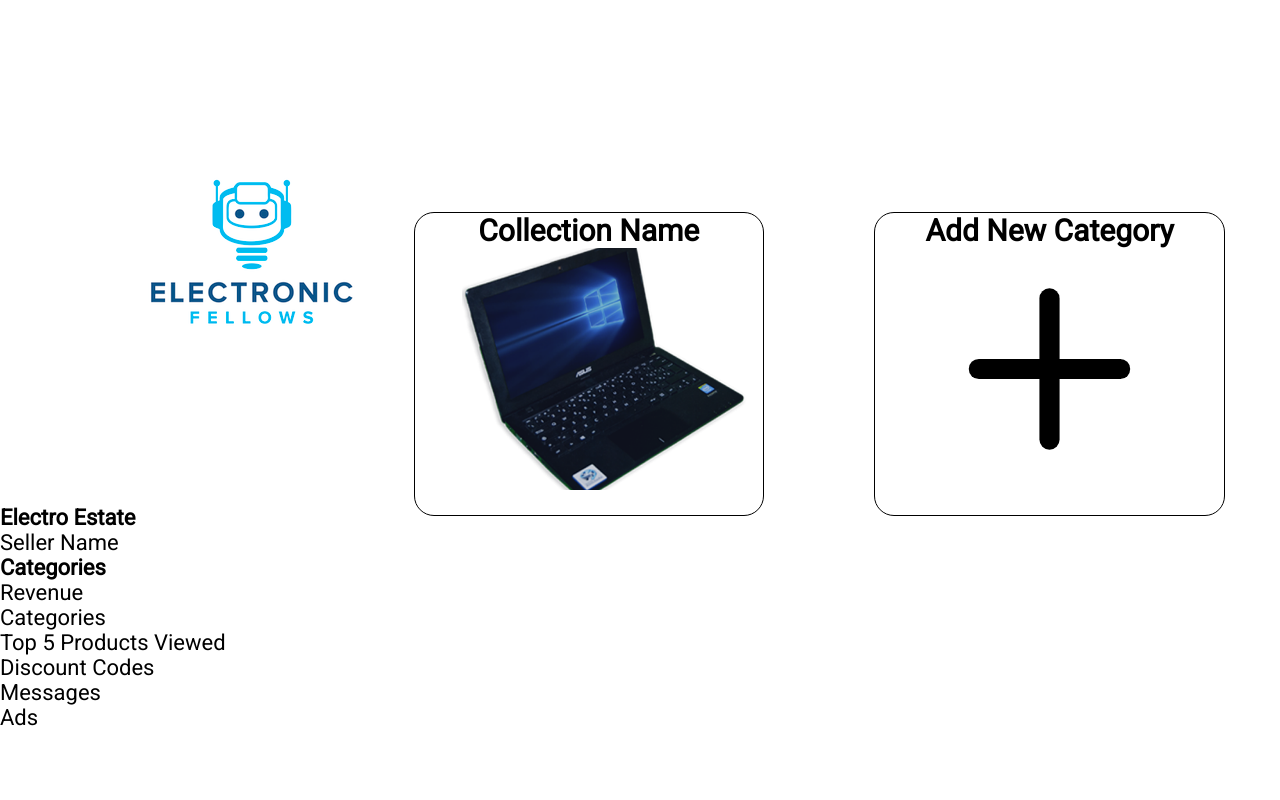
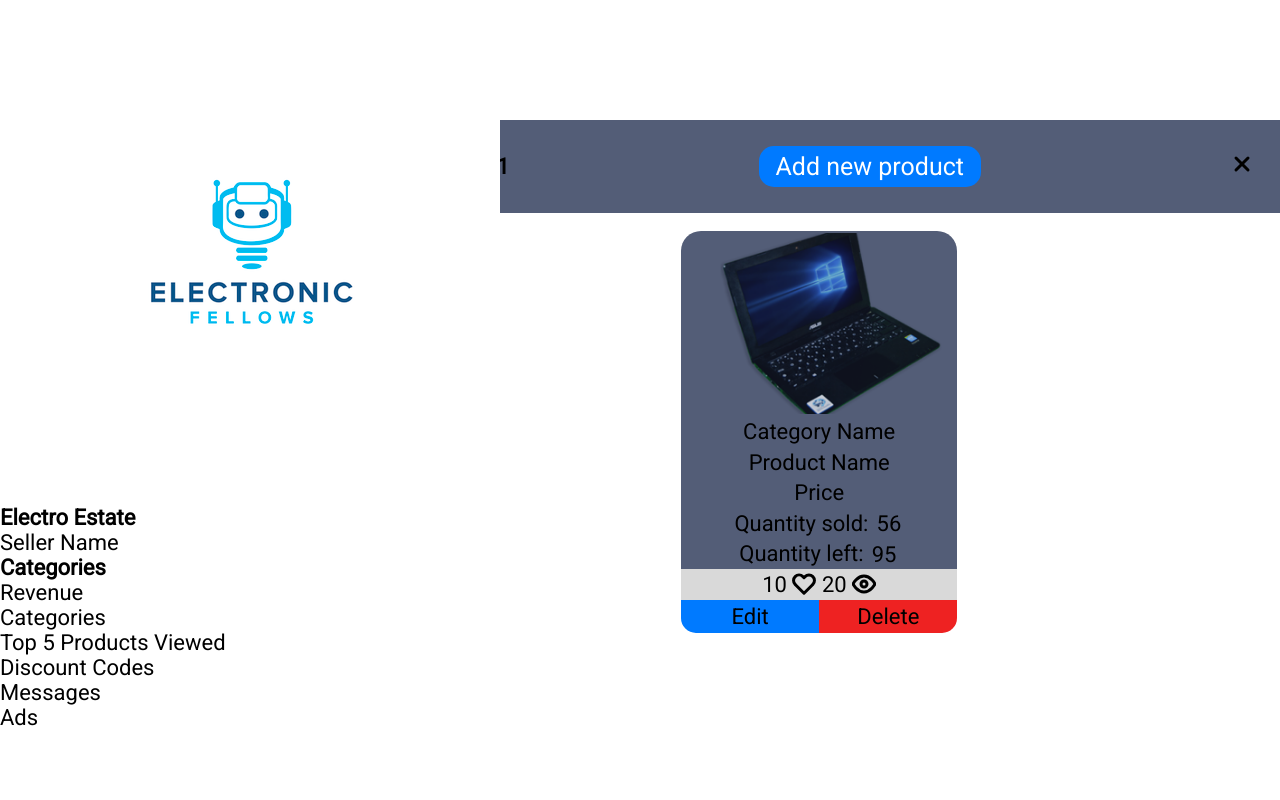
Before and after one commit to Jawad-Wehbi/e_commerce, a PHP site: page /categories.html in a window 1280 px wide. Run offline with PHP 8.4, Linux system fonts and the light colour scheme.

Commit message:
ECW-28 <add and style add new product btn>

```diff
--- a/ECW-28-categories-addition/categories.html
+++ b/ECW-28-categories-addition/categories.html
@@ -47,7 +47,9 @@
         <!--
             Categories
          -->
-        <section id="seller-categories-page" class="seller-categories">
+        <section
+            id="seller-categories-page"
+            class="seller-categories seller-popup-hidden">
             <a href="" class="seller-category">
                 <p class="seller-category-name">Collection Name</p>
                 <img src="assets/Laptop-collection.webp" alt="" />
@@ -114,9 +116,10 @@
         <!--
             Category page popup
          -->
-        <section class="seller-popup seller-popup-hidden">
+        <section class="seller-popup">
             <div class="seller-categories-subheader">
                 <h3>Category 1</h3>
+                <a id="" class="seller-add-new-btn" href="">Add new product</a>
                 <a href=""><img src="assets/x.svg" alt="" /></a>
             </div>
             <div class="seller-category-page">
@@ -129,6 +132,14 @@
                         <p>Category Name</p>
                         <p>Product Name</p>
                         <p>Price</p>
+                        <p>
+                            Quantity sold:
+                            <span>56</span>
+                        </p>
+                        <p>
+                            Quantity left:
+                            <span>95</span>
+                        </p>
                     </div>
                     <div class="seller-categories-product-views">
                         <p>10</p>
@@ -141,10 +152,6 @@
                         <a class="seller-delete-btn" href="">Delete</a>
                     </div>
                 </div>
-                <a href="" class="seller-categories-add-product">
-                    <p>Add New Product</p>
-                    <img src="assets/plus.svg" alt="" />
-                </a>
             </div>
         </section>
         <!--
--- a/ECW-28-categories-addition/css/seller-styles.css
+++ b/ECW-28-categories-addition/css/seller-styles.css
@@ -62,6 +62,13 @@ Utilities
 }
 .seller-popup-hidden {
     visibility: hidden;
+}
+.seller-add-new-btn {
+    padding: 0.75% 2%;
+    border-radius: 15px;
+    background-color: #007aff;
+    color: #ffffff !important;
+    font-size: 25px;
 }
 
 /*
@@ -148,6 +155,7 @@ Category page
     background-color: #535d77;
     display: flex;
     justify-content: space-between;
+    align-items: center;
     position: fixed;
     width: 72%;
     z-index: 1;
@@ -156,7 +164,7 @@ Category page
     display: flex;
     flex-wrap: wrap;
     justify-content: space-around;
-    margin-top: 5%;
+    margin-top: 7%;
 }
 .seller-categories-product {
     width: 30%;
@@ -203,26 +211,6 @@ Category page
 .seller-delete-btn {
     background-color: #ee2222;
     border-radius: 0 0 15px 0;
-}
-
-.seller-categories-add-product {
-    width: 30%;
-    height: 50%;
-    border-radius: 20px;
-    margin-top: 5%;
-    text-align: center;
-    margin-bottom: 4%;
-    border: #000000 1px solid;
-}
-.seller-categories-add-product p {
-    font-size: 30px;
-    font-weight: 600;
-    color: black;
-    margin: 15px 0;
-}
-.seller-categories-add-product img {
-    width: 100%;
-    height: 70%;
 }
 
 /*
```
